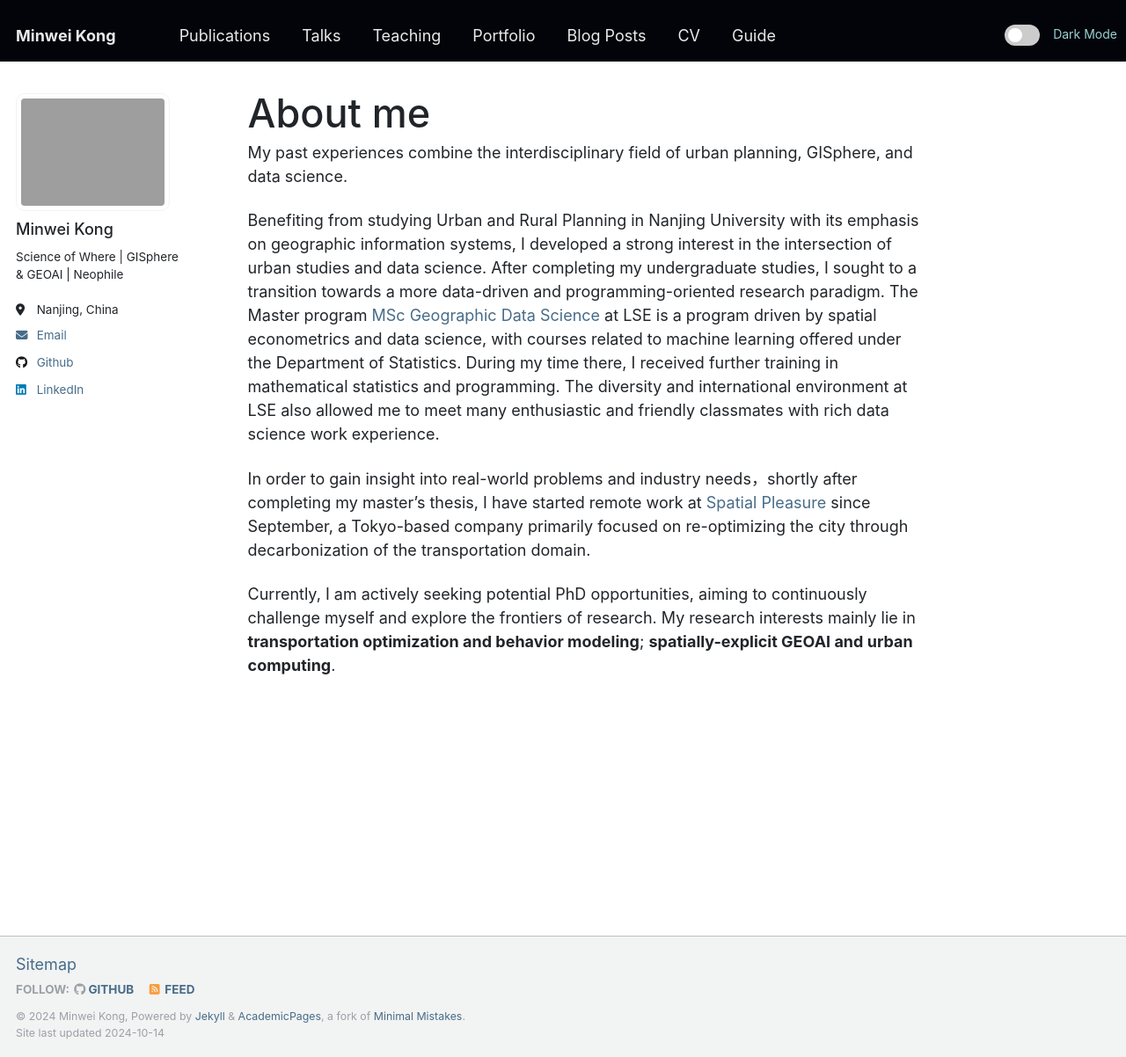
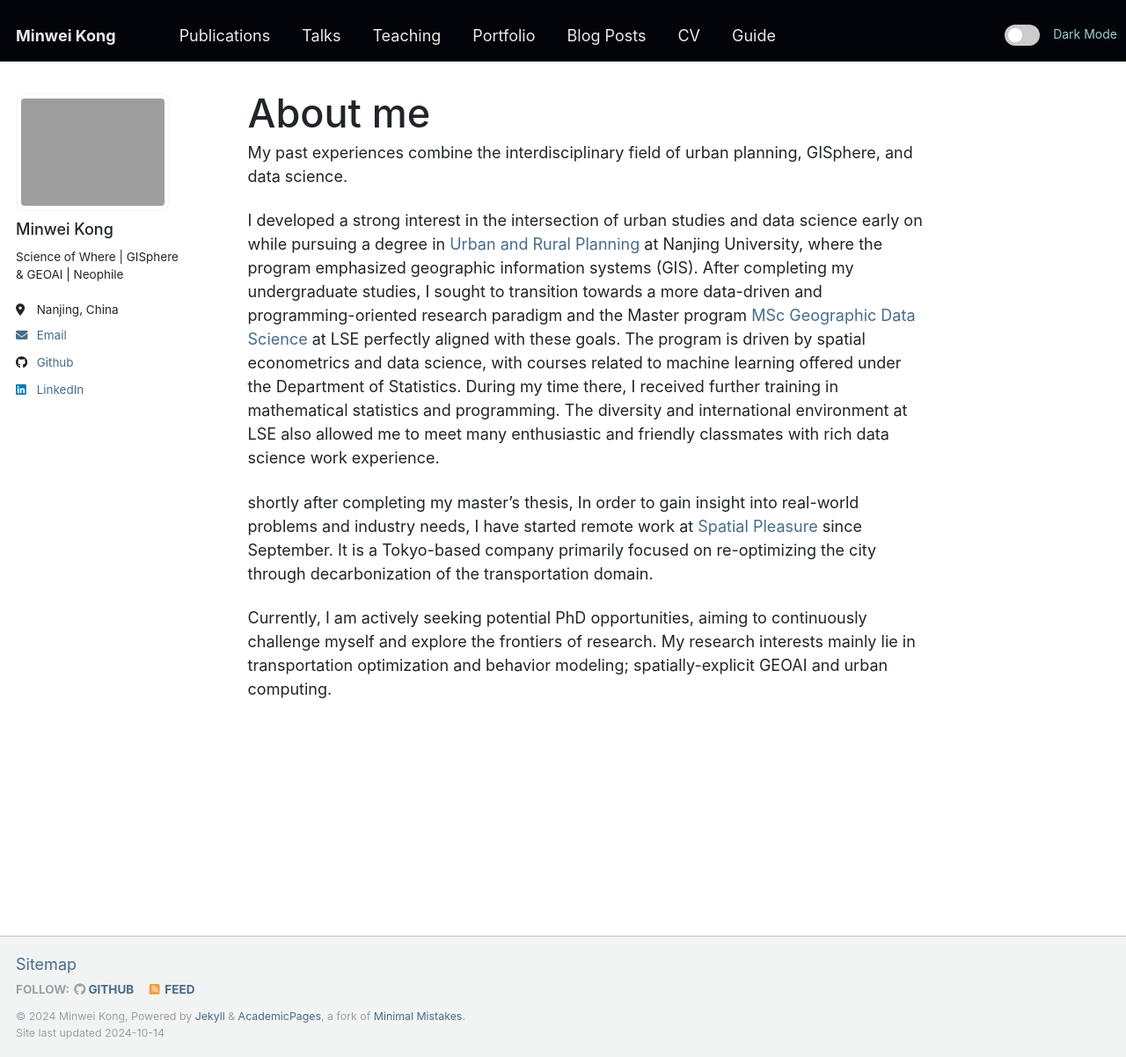
Before and after one commit to Minw913/minw913.github.io, a Jekyll site: the page built from _pages/about.md, in a window 1280 px wide and 1202 px high. Shown: the whole window at 88% size. Built offline with Jekyll 4.4.1, drawn with Linux system fonts in a browser that asks for light colours; nearby versions of some CDN libraries.

Commit message:
update about me

```diff
--- a/_pages/about.md
+++ b/_pages/about.md
@@ -9,11 +9,11 @@ redirect_from:
 
 My past experiences combine the interdisciplinary field of urban planning, GISphere, and data science.
 
-Benefiting from studying Urban and Rural Planning in Nanjing University with its emphasis on geographic information systems, I developed a strong interest in the intersection of urban studies and data science. After completing my undergraduate studies, I sought to a transition towards a more data-driven and programming-oriented research paradigm. The Master program [MSc Geographic Data Science](https://www.lse.ac.uk/study-at-lse/graduate/msc-geographic-data-science) at LSE is a program driven by spatial econometrics and data science, with courses related to machine learning offered under the Department of Statistics. During my time there, I received further training in mathematical statistics and programming. The diversity and international environment at LSE also allowed me to meet many enthusiastic and friendly classmates with rich data science work experience.
+I developed a strong interest in the intersection of urban studies and data science early on while pursuing a degree in [Urban and Rural Planning](https://arch.nju.edu.cn/) at Nanjing University, where the program emphasized geographic information systems (GIS). After completing my undergraduate studies, I sought to transition towards a more data-driven and programming-oriented research paradigm and the Master program [MSc Geographic Data Science](https://www.lse.ac.uk/study-at-lse/graduate/msc-geographic-data-science) at LSE perfectly aligned with these goals. The program is driven by spatial econometrics and data science, with courses related to machine learning offered under the Department of Statistics. During my time there, I received further training in mathematical statistics and programming. The diversity and international environment at LSE also allowed me to meet many enthusiastic and friendly classmates with rich data science work experience.
 
-In order to gain insight into real-world problems and industry needs，shortly after completing my master’s thesis, I have started remote work at [Spatial Pleasure](https://spatial-pleasure.xyz/en/page/2/) since September, a Tokyo-based company primarily focused on re-optimizing the city through decarbonization of the transportation domain.
+shortly after completing my master’s thesis, In order to gain insight into real-world problems and industry needs, I have started remote work at [Spatial Pleasure](https://spatial-pleasure.xyz/en/page/2/) since September. It is a Tokyo-based company primarily focused on re-optimizing the city through decarbonization of the transportation domain.
 
-Currently, I am actively seeking potential PhD opportunities, aiming to continuously challenge myself and explore the frontiers of research. My research interests mainly lie in **transportation optimization and behavior modeling**; **spatially-explicit GEOAI and urban computing**.
+Currently, I am actively seeking potential PhD opportunities, aiming to continuously challenge myself and explore the frontiers of research. My research interests mainly lie in transportation optimization and behavior modeling; spatially-explicit GEOAI and urban computing.
 
 <!-- ------ -->
 <!-- **Hobbies** -->
```
